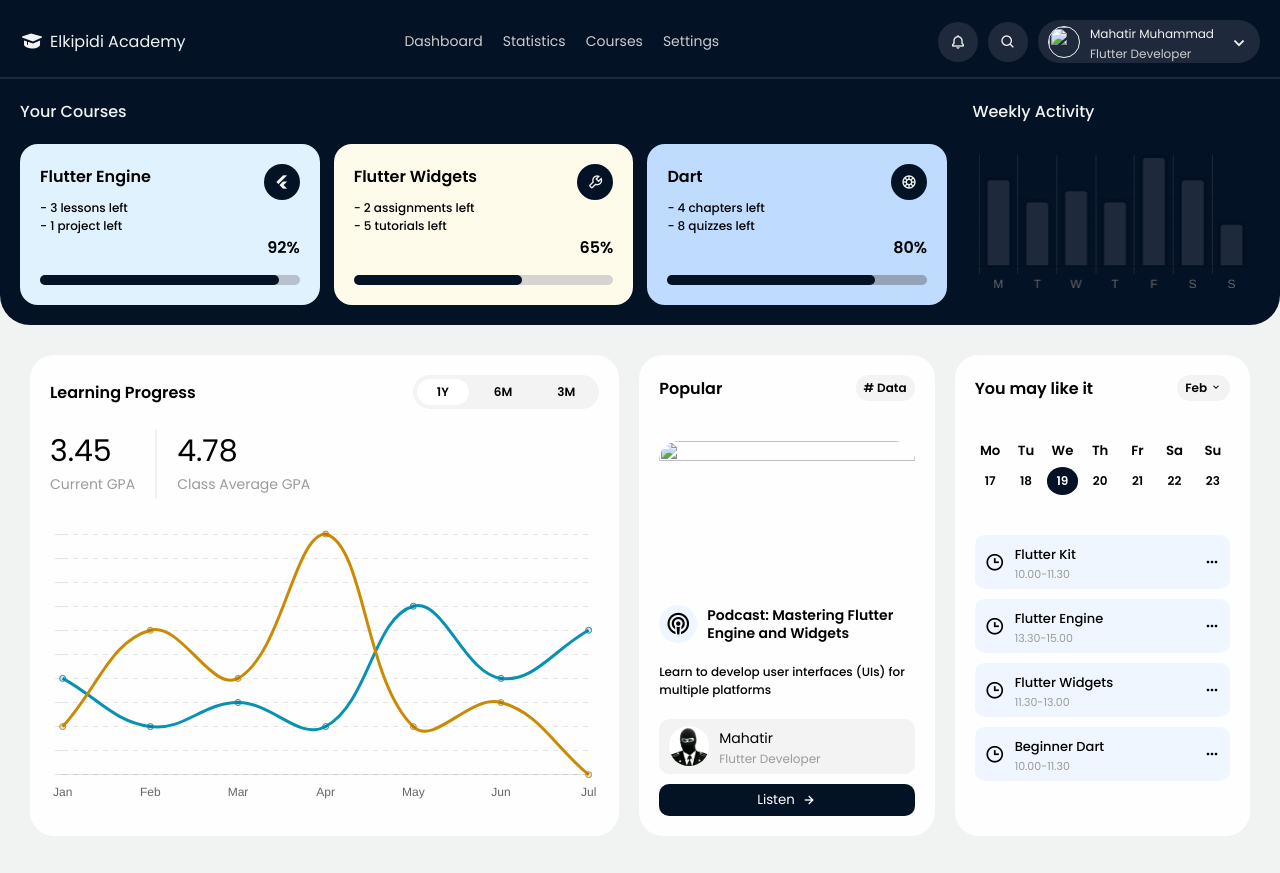
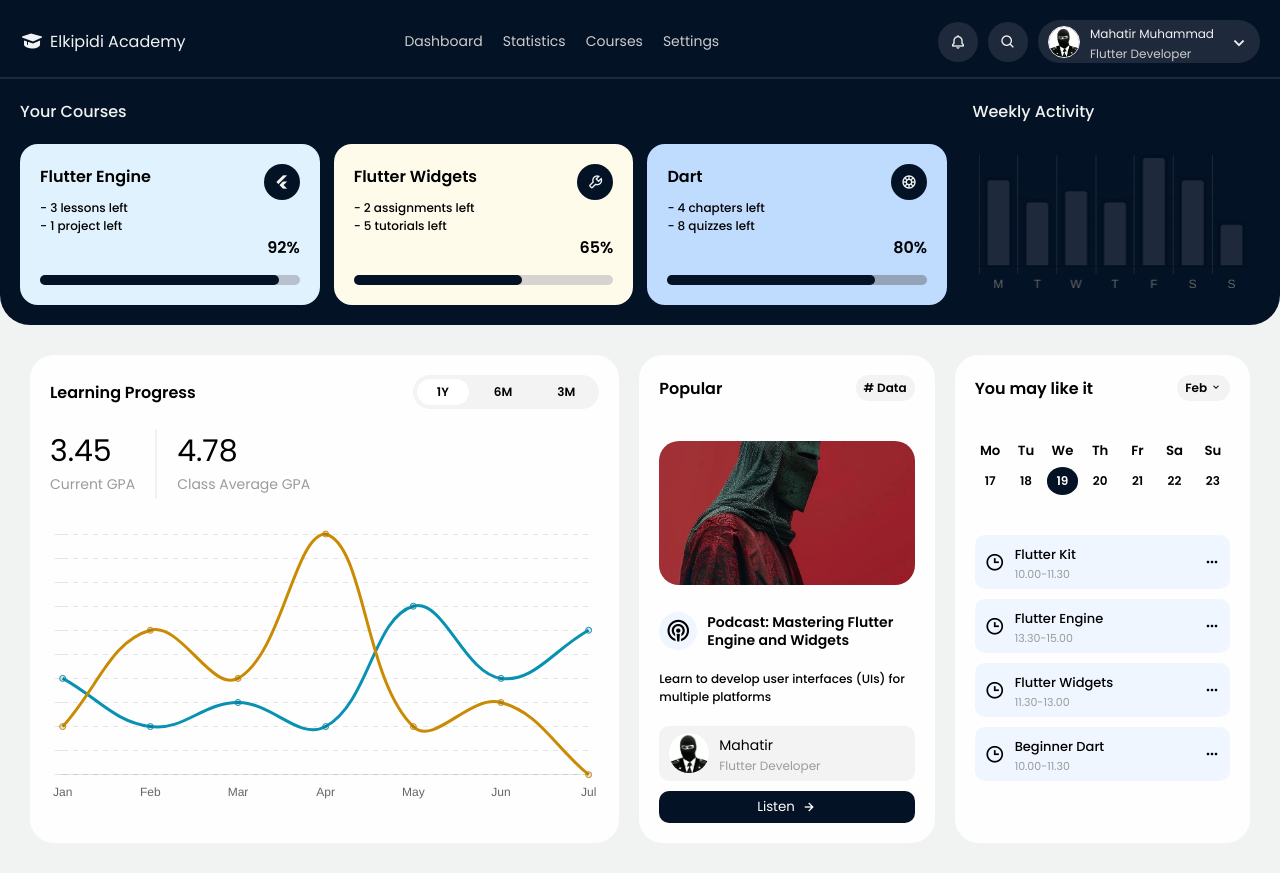
Before and after one commit to mahatir27/Responsive-Dashboard, a plain HTML site: page index.html in a window 1280 px wide. Drawn offline with nearby package versions, Linux system fonts and the light colour scheme.

Commit message:
Update index.html

```diff
--- a/index.html
+++ b/index.html
@@ -31,7 +31,7 @@
 
                 <div class="profile">
                     <div class="info">
-                        <img src="profile.jpg">
+                        <img src="assets/profile.jpg">
                         <div>
                             <a href="#">Mahatir Muhammad</a>
                             <p>Flutter Developer</p>
@@ -140,7 +140,7 @@
                 <a href="#"># Data</a>
             </div>
 
-            <img src="podcast.jpg">
+            <img src="assets/podcast.jpg">
 
             <div class="audio">
                 <i class='bx bx-podcast'></i>
@@ -151,7 +151,7 @@
 
             <div class="listen">
                 <div class="author">
-                    <img src="/assets/profile.jpg">
+                    <img src="assets/profile.jpg">
                     <div>
                         <a href="#">Mahatir</a>
                         <p>Flutter Developer </p>
```
